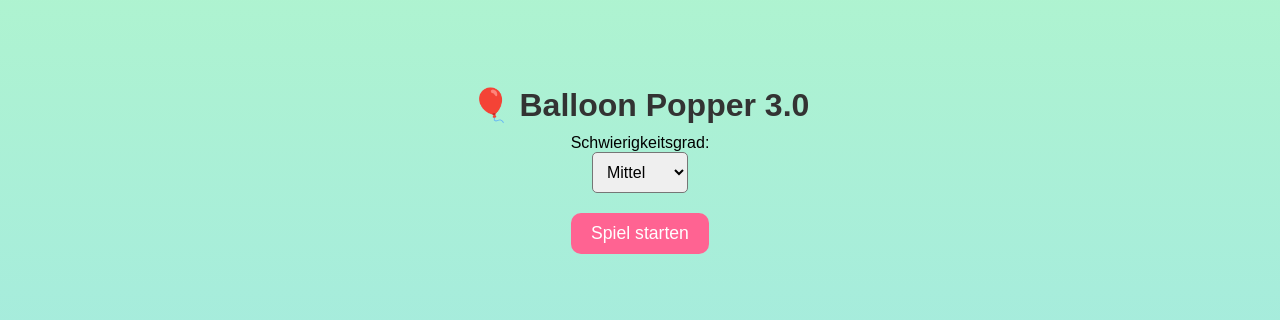
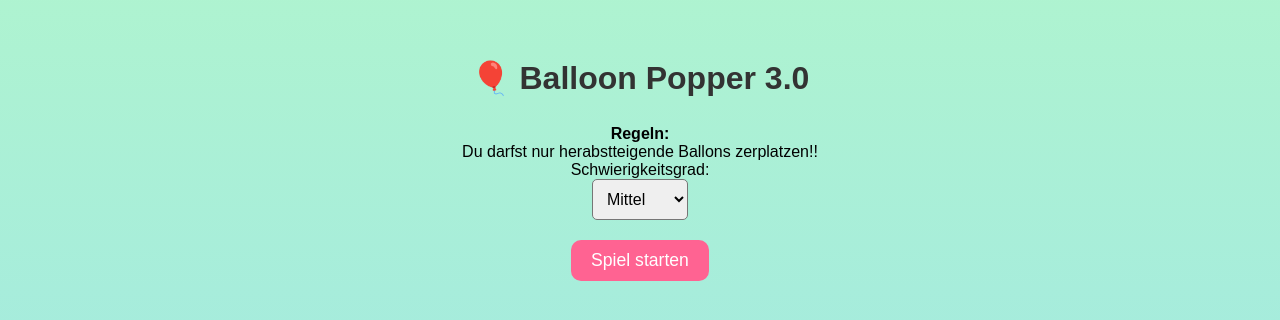
Before and after one commit to danieltimur/GGame, a plain HTML site: page index.html in a window 1280 px wide. Shown: the part 230-550 px from the top of the page. Drawn offline with Linux system fonts and the light colour scheme.

Commit message:
Update index.html

```diff
--- a/index.html
+++ b/index.html
@@ -3,7 +3,7 @@
 <head>
   <meta charset="UTF-8">
   <meta name="viewport" content="width=device-width, initial-scale=1.0">
-  <title>Balloon Popper 3.0 🎈</title>
+  <title>Balloon Popper 🎈</title>
   <style>
     * { margin: 0; padding: 0; box-sizing: border-box; font-family: Arial, sans-serif; }
 
@@ -81,7 +81,8 @@
 <body>
 
   <div id="start-screen" style="display: flex;">
-    <h1>🎈 Balloon Popper 3.0</h1>
+    <h1>🎈 Balloon Popper 3.0</h1><br>
+    <strong style=color: red;>Regeln:</strong> Du darfst nur herabstteigende Ballons zerplatzen!!
     <label for="difficulty">Schwierigkeitsgrad:</label>
     <select id="difficulty">
       <option value="easy">Leicht</option>
```
